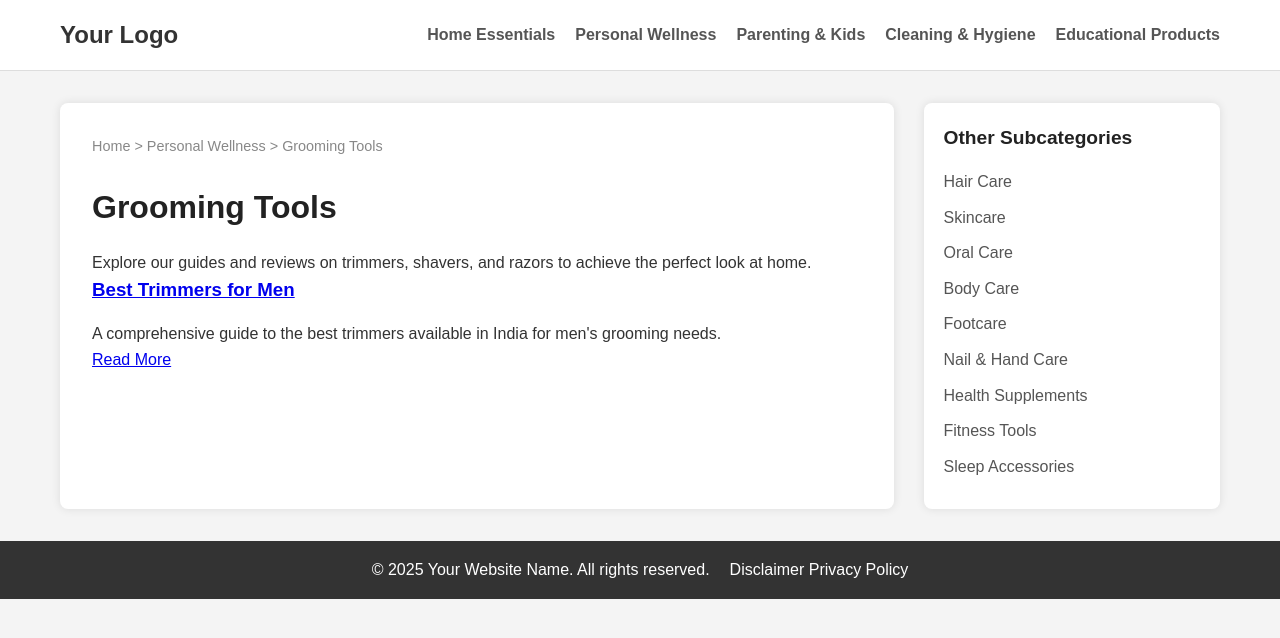
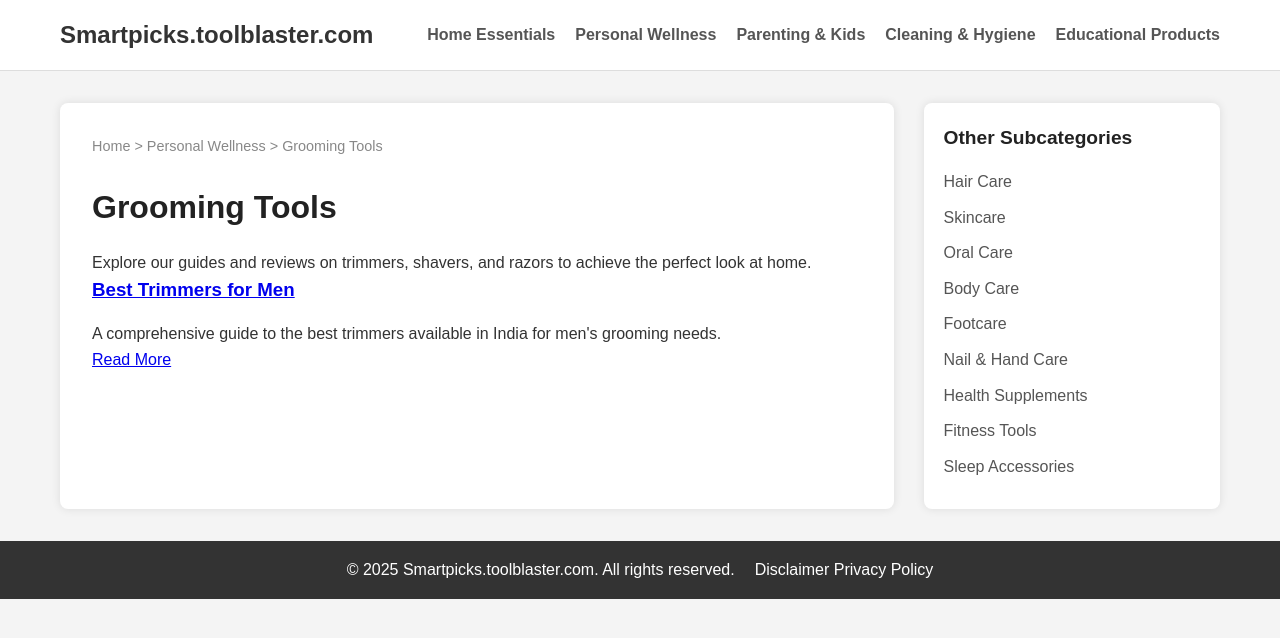
Before and after one commit to toolblaster/Amazon-affilate-site, a plain HTML site: page personal-wellness/grooming-tools/index.html in a window 1280 px wide. Drawn offline with Linux system fonts and the light colour scheme.

Commit message:
Update index.html

```diff
--- a/personal-wellness/grooming-tools/index.html
+++ b/personal-wellness/grooming-tools/index.html
@@ -3,7 +3,7 @@
 <head>
     <meta charset="UTF-8">
     <meta name="viewport" content="width=device-width, initial-scale=1.0">
-    <title>Grooming Tools - Your Website Name</title>
+    <title>Grooming Tools - Smartpicks.toolblaster.com</title>
     <meta name="description" content="Find the best trimmers, shavers, and razors for a flawless look.">
     <!-- Path to the stylesheet from within the subcategory folder -->
     <link rel="stylesheet" href="../../assets/css/styles.css">
@@ -13,7 +13,7 @@
     <header>
         <div class="container">
             <div class="logo">
-                <a href="../../index.html">Your Logo</a>
+                <a href="../../index.html">Smartpicks.toolblaster.com</a>
             </div>
             <nav>
                 <ul>
@@ -65,7 +65,7 @@
 
     <footer>
         <div class="container">
-            <p>&copy; 2025 Your Website Name. All rights reserved.</p>
+            <p>&copy; 2025 Smartpicks.toolblaster.com. All rights reserved.</p>
             <div class="footer-nav">
                 <a href="../../disclaimer.html">Disclaimer</a>
                 <a href="#">Privacy Policy</a>
```
